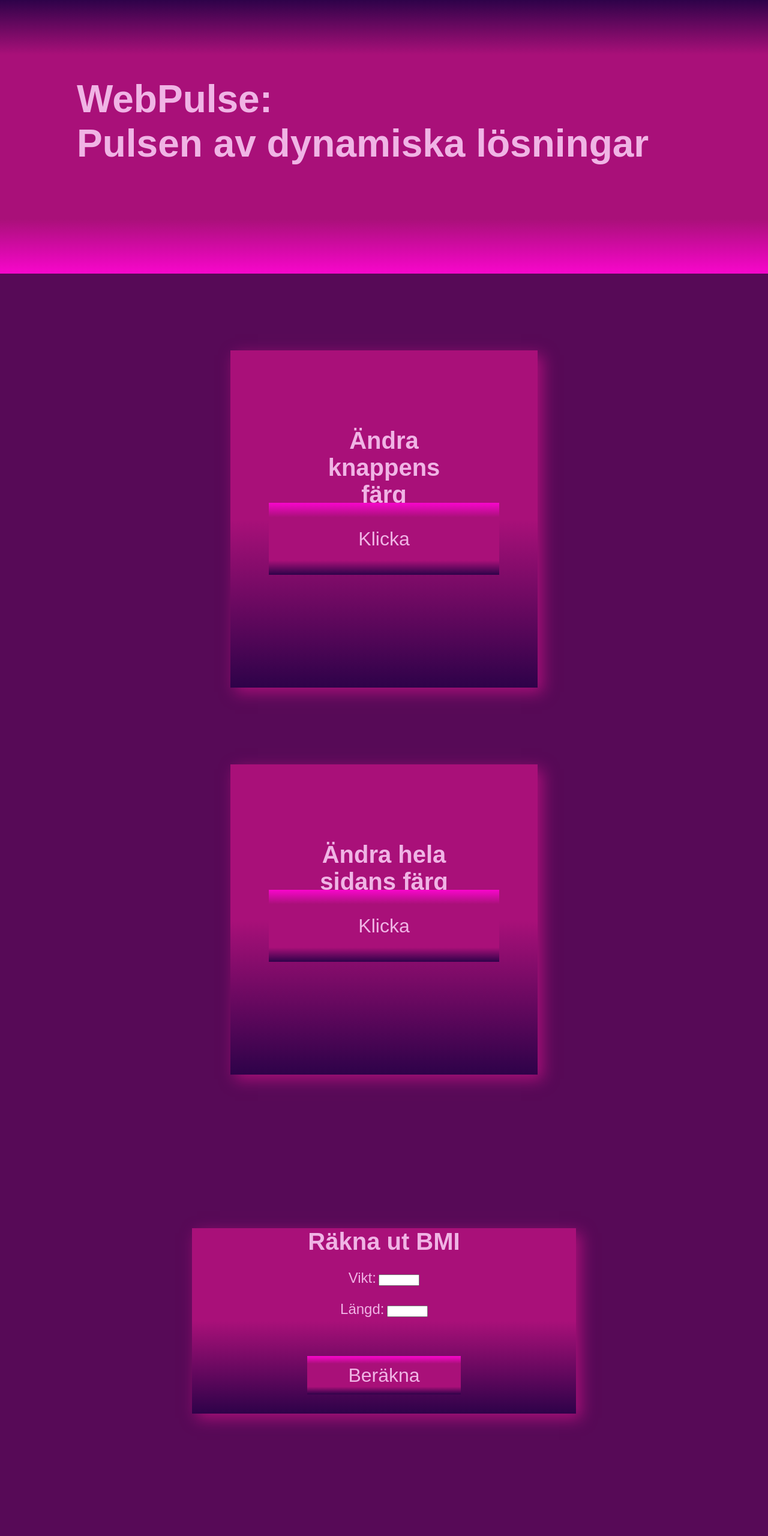
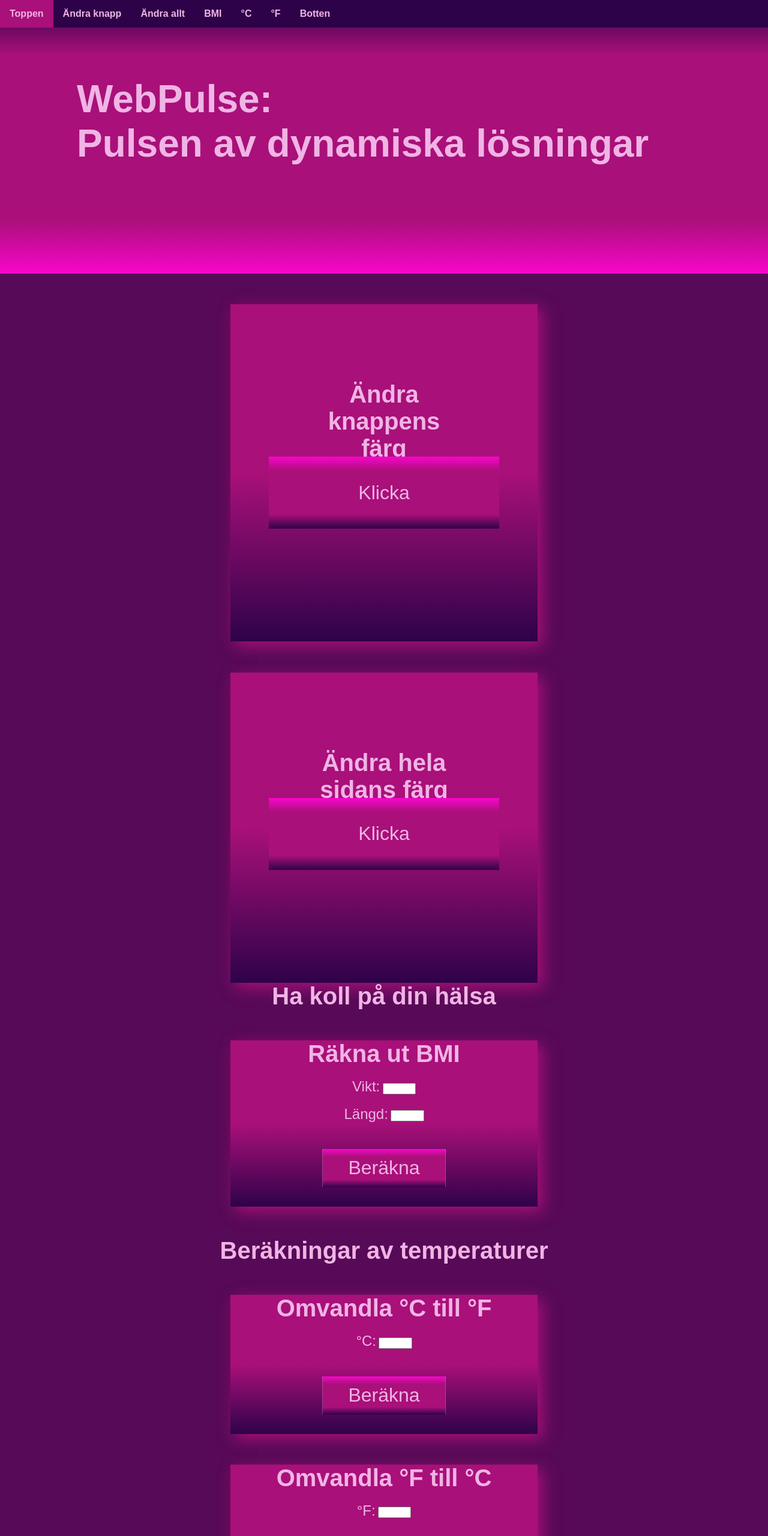
Before and after one commit to karinEkenberg/jsFunctions, a plain HTML site: page index.html in a window 1280 px wide. Shown: the top 2560 px of the page at 60% size. Drawn offline with Linux system fonts and the light colour scheme; a web font is replaced by a local one.

Commit message:
added a menu

```diff
--- a/index.html
+++ b/index.html
@@ -10,19 +10,30 @@
     <link href="https://fonts.googleapis.com/css2?family=Inria+Sans&family=Lekton&family=Nosifer&family=Quicksand:wght@500&family=Vast+Shadow&display=swap" rel="stylesheet">
 </head>
 <body>
-    <header>
+    <header id="top">
         <h1>WebPulse: <br> Pulsen av dynamiska lösningar</h1>
     </header>
-    <section class="box">
+    <div class="menu-container"></div>
+    <ul>
+        <li><a class="menu" href="#top">Toppen</a></li>
+        <li><a class="menu" href="#changeButton">Ändra knapp</a></li>
+        <li><a class="menu" href="#changeAll">Ändra allt</a></li>
+        <li><a class="menu" href="#bmi">BMI</a></li>
+        <li><a class="menu" href="#calcF">°C</a></li>
+        <li><a class="menu" href="#calcC">°F</a></li>
+        <li><a class="menu" href="#bottom">Botten</a></li>
+    </ul>
+    <section class="box" id="changeButton">
         <h2>Ändra knappens färg</h2>
         <button class="button" id="buttonOne">Klicka</button>
     </section>
-    <section class="box">
+    <section class="box" id="changeAll">
         <h2>Ändra hela sidans färg</h2>
         <button class="button" id="buttonTwo">Klicka</button>
     </section>
     <section>
-        <section class="ruta">
+        <h2>Ha koll på din hälsa</h2>
+        <section class="ruta" id="bmi">
             <h2>Räkna ut BMI</h2>
             <label for="weight">Vikt:</label>
             <input id="weightInput" type="text"><br>
@@ -33,14 +44,15 @@
         </section>
     </section>
     <section>
-        <section class="ruta">
+        <h2>Beräkningar av temperaturer</h2>
+        <section class="ruta" id="calcF">
             <h2>Omvandla °C till °F</h2>
             <label for="C">°C:</label>
             <input id="celsiusInput" type="text"><br>
             <p id="celsiusToFahrenheit"></p>
             <button class="inRuta" id="buttonCelsiusToFahrenheit">Beräkna</button>
         </section>
-        <section class="ruta">
+        <section class="ruta"id="calcC">
             <h2>Omvandla °F till °C</h2>
             <label for="F">°F:</label>
             <input id="fahrenheitInput" type="text" >
@@ -48,8 +60,8 @@
             <button class="inRuta" id="buttonFahrenheitToCelsius">Beräkna</button>
         </section>
     </section>
-    <footer>
-        Webbplats designad av Karin Ekenberg
+    <footer id="bottom">
+        Webbplats designad av <a href="http://www.karinwebdesigner.com" target="_blank">Karin Ekenberg</a>
     </footer>
     <script src="script.js"></script>
 </body>
--- a/script.js
+++ b/script.js
@@ -67,7 +67,7 @@ document.addEventListener('DOMContentLoaded', function() {
       temperatureResultElement.textContent = 'Ange ett giltigt värde för °C.';
     } else {
       var convertedFahrenheit = (celsius * 9/5) + 32;
-      temperatureResultElement.textContent = celsius + ' °C motsvarar ' + convertedFahrenheit.toFixed(2) + ' °F.';
+      temperatureResultElement.textContent = celsius + '°C motsvarar ' + convertedFahrenheit.toFixed(2) + '°F.';
     }
   });
 
@@ -82,7 +82,7 @@ document.addEventListener('DOMContentLoaded', function() {
       temperatureResultElement.textContent = 'Ange ett giltigt värde för °F.';
     } else {
       var convertedCelsius = (fahrenheit - 32) * 5/9;
-      temperatureResultElement.textContent = fahrenheit + ' °F motsvarar ' + convertedCelsius.toFixed(2) + ' °C.';
+      temperatureResultElement.textContent = fahrenheit + '°F motsvarar ' + convertedCelsius.toFixed(2) + '°C.';
     }
   });
 });
--- a/style.css
+++ b/style.css
@@ -21,8 +21,14 @@ header {
     height: 200px;
     background-image: linear-gradient(var(--dark-purple), var(--bright-purple),var(--bright-purple), var(--bright-purple), var(--bright-purple), var(--pink));
     padding: 10%;
-    color: #f0b4e5;
+    color: var(--light-pink);
     font-size: 1em;
+}
+
+a {
+    text-decoration: none;
+    color: var(--light-pink);
+    font-weight: bold;
 }
 
 body {
@@ -84,6 +90,7 @@ button {
 .button {
     margin-left: 50%;
     margin-top: 20%;
+    z-index: 1;
 }
 
 input[type="text"] {
@@ -102,6 +109,48 @@ input[type="text"] {
       );
       color: var(--darkest-blue);
 }
+
+ul {
+    list-style-type: none;
+    margin: 0;
+    padding: 0;
+    overflow: hidden;
+    background-color: var(--dark-purple);
+    position: fixed;
+    top: 0;
+    width: 100%;
+    z-index: 1000;
+  }
+
+  li {
+    float: left;
+  }
+
+  li a {
+    display: block;
+    color: var(--light-pink);
+    text-align: center;
+    padding: 14px 16px;
+    text-decoration: none;
+  }
+
+  .menu {
+    display: flex;
+    justify-content: space-around;
+    margin: 0;
+  }
+
+  li a:hover {
+    background-color: var(--bright-purple);
+  }
+
+  .menu-container {
+    position: fixed;
+    top: 0;
+    width: 100%;
+  }
+
+
 
 .gradient-active-whole-site {
     background-color: var(--dark-blue);
@@ -149,6 +198,14 @@ input[type="text"] {
     #temperatureResult {
         color: var(--lightest-green);
     }
+
+    li a:hover {
+        background-color: var(--dark-blue);
+      }
+
+    ul {
+        background-color: var(--darkest-blue);
+    }
 }
 
   @media screen and (min-width: 600px)
@@ -173,6 +230,8 @@ input[type="text"] {
 
     h2 {
         font-size: 2.5em;
+        text-align: center;
+        color: var(--light-pink);
     }
 
     label {
@@ -191,10 +250,19 @@ input[type="text"] {
   @media screen and (min-width: 992px)
   {
     .ruta {
-        width: 50%;
+        width: 40%;
+        margin-top: 4%;
+        margin-bottom: 4%;
     }
 
     .box {
         width: 20%;
+        margin-top: 4%;
+    }
+
+    .inRuta {
+        display: flex;
+        align-items: center;
+        justify-content: center;
     }
   }
```
